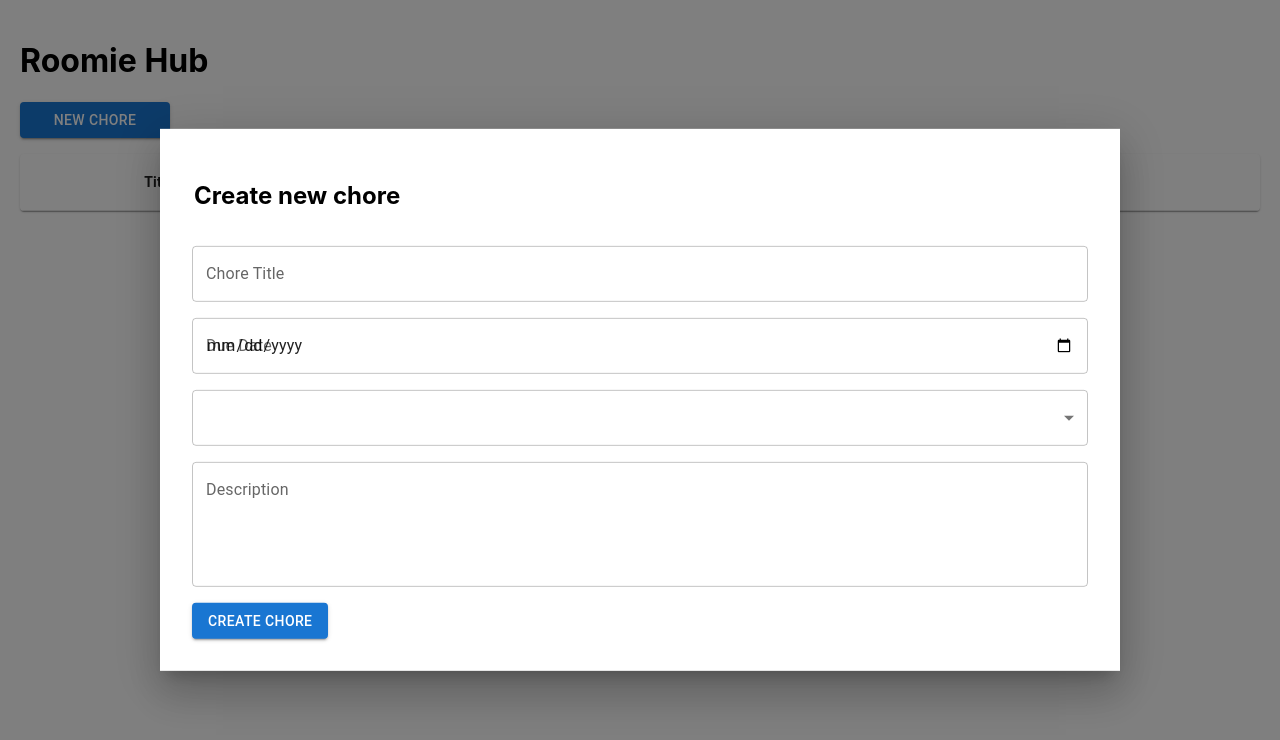
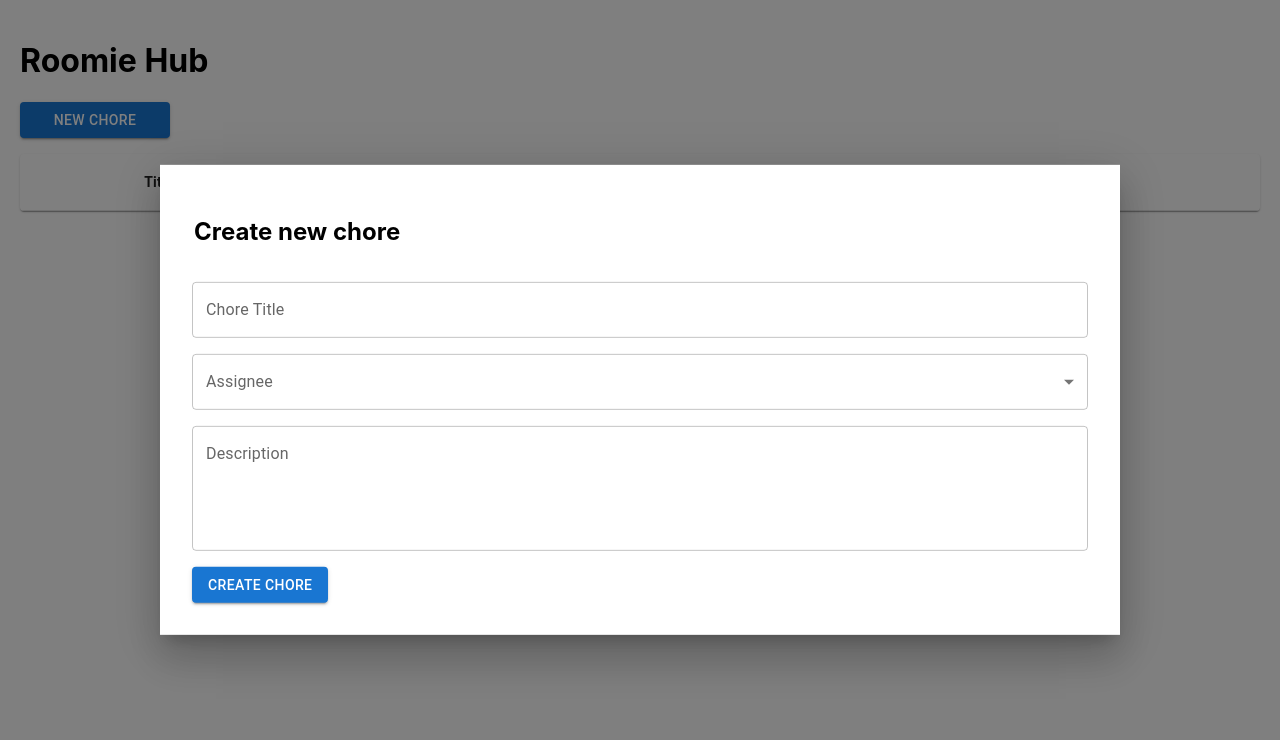
Before and after one commit to fraander/roomiehub, a React (Create React App) app in the folder roomie-hub/: page / in a window 1280 px wide. Both pictures are taken after a click on the button "NEW CHORE". Shown: the top 740 px of the page. Built offline with nearby package versions, Linux system fonts and the light colour scheme.

Commit message:
fixed up formatting on newchore modal

```diff
--- a/roomie-hub/package.json
+++ b/roomie-hub/package.json
@@ -7,10 +7,12 @@
     "@emotion/styled": "^11.8.1",
     "@fontsource/roboto": "^4.5.3",
     "@mui/icons-material": "^5.4.4",
+    "@mui/lab": "^5.0.0-alpha.71",
     "@mui/material": "^5.4.3",
     "@testing-library/jest-dom": "^5.16.2",
     "@testing-library/react": "^12.1.3",
     "@testing-library/user-event": "^13.5.0",
+    "date-fns": "^2.28.0",
     "react": "^17.0.2",
     "react-dom": "^17.0.2",
     "react-scripts": "5.0.0",
--- a/roomie-hub/src/components/CheckButton.js
+++ b/roomie-hub/src/components/CheckButton.js
@@ -1,8 +1,6 @@
 import * as React from 'react';
 
 import Checkbox from '@mui/material/Checkbox'
-import IconButton from '@mui/material/Button'
-import AssignmentTurnedInIcon from '@mui/icons-material/AssignmentTurnedIn';
 
 export default function CheckButton({ onRemove }) {
 
--- a/roomie-hub/src/components/NewChoreModal.js
+++ b/roomie-hub/src/components/NewChoreModal.js
@@ -5,9 +5,15 @@ import '../App.css';
 import Box from '@mui/material/Box';
 import Button from '@mui/material/Button';
 import TextField from '@mui/material/TextField';
+import InputLabel from '@mui/material/InputLabel';
 import MenuItem from '@mui/material/MenuItem';
+import FormControl from '@mui/material/FormControl';
 import Select from '@mui/material/Select';
 import Stack from '@mui/material/Stack';
+
+import AdapterDateFns from '@mui/lab/AdapterDateFns';
+import LocalizationProvider from '@mui/lab/LocalizationProvider';
+import DatePicker from '@mui/lab/DatePicker'
 
 const preview_roommates = ["Frank", "Theo", "Venna"]
 
@@ -16,7 +22,7 @@ const NewChoreModal = ({ onAdd }) => {
   const [title, setTitle] = useState("");
   const [description, setDescription] = useState("");
   const [assignee, setAssignee] = useState("");
-  const [dueDate, setDueDate] = useState("");
+  const [dueDate, setDueDate] = useState(new Date()); // YYYY-MM-DD
 
   const addChore = (e) => {
     e.preventDefault();
@@ -26,20 +32,10 @@ const NewChoreModal = ({ onAdd }) => {
     setTitle("");
     setDescription("");
     setAssignee("");
-    setDueDate(getToday()); // TODO: fix
+    setDueDate(""); // TODO: fix
 
     // >> hide modal
   };
-
-  const getToday = () => {
-    var today = new Date();
-    var dd = String(today.getDate()).padStart(2, '0');
-    var mm = String(today.getMonth() + 1).padStart(2, '0'); //January is 0!
-    var yyyy = today.getFullYear();
-
-    today = yyyy + '-' + mm + '-' + dd;
-    return(today);
-  }
 
   const style = {
     position: 'absolute',
@@ -68,23 +64,32 @@ const NewChoreModal = ({ onAdd }) => {
             onChange={(e) => setTitle(e.target.value)}
           />
 
-          <TextField
-            id="date"
+          <LocalizationProvider dateAdapter={AdapterDateFns}>
+            <DatePicker
               label="Due Date"
-            type="date"
               value={dueDate}
-            onChange={(e) => setDueDate(e.target.value)}
+              onChange={(newValue) => {
+                setDueDate(newValue);
+              }}
+              renderInput={(params) => <TextField {...params} />}
             />
+          </LocalizationProvider>
 
+          <FormControl>
+            <InputLabel id="assignee-label">Assignee</InputLabel>
             <Select
-            label="Assignee" // Make this show up
-            value={assignee} // Make this update properly
+              labelId="assignee-label"
+              id="assignee-label"
+              value={assignee}
+              label="Assignee"
               onChange={(e) => setAssignee(e.target.value)}
             >
+              <MenuItem value={""}>None</MenuItem>
               {roommates.map((roommate) => (
                 <MenuItem value={roommate}>{roommate}</MenuItem>
               ))}
             </Select>
+          </FormControl>
 
           <TextField
             id="outlined-multiline-static"
```
Also changed, not shown: 1 other file (tests, documents, lock files or other folders). Lines whose indentation alone changed are shown as unchanged.
